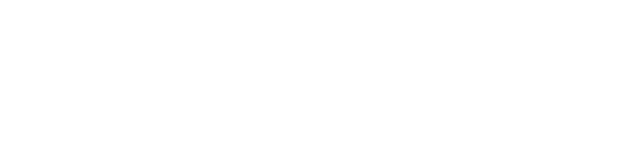
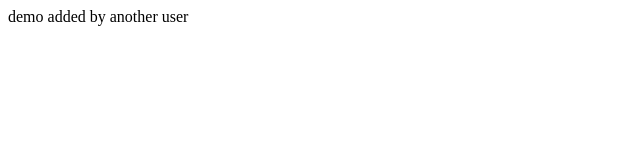
Before and after one commit to libinpmathew07/demo_for_deva, a plain HTML site: page sample.html in a window 1280 px wide. Shown: the whole page, without its empty margins (0-640 px from the left). Drawn offline with Linux system fonts and the light colour scheme.

Commit message:
Update sample.html

```diff
--- a/sample.html
+++ b/sample.html
@@ -6,6 +6,6 @@
     <title>Document</title>
 </head>
 <body>
-
+    demo added by another user
 </body>
 </html>
```
